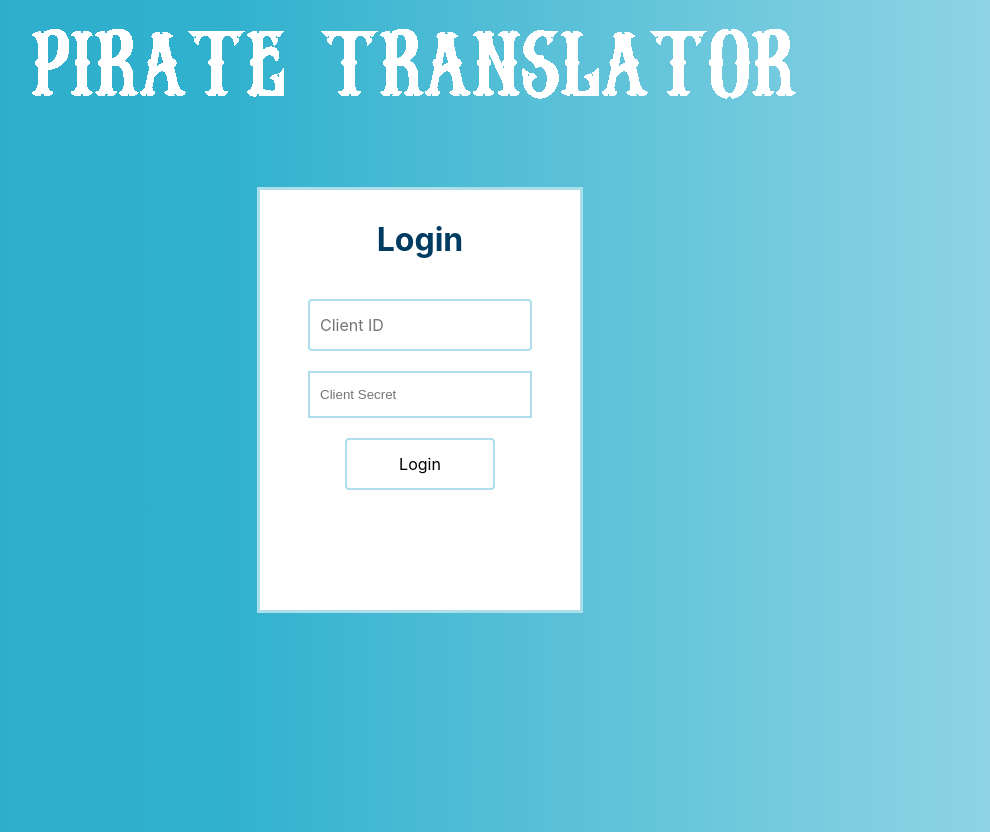
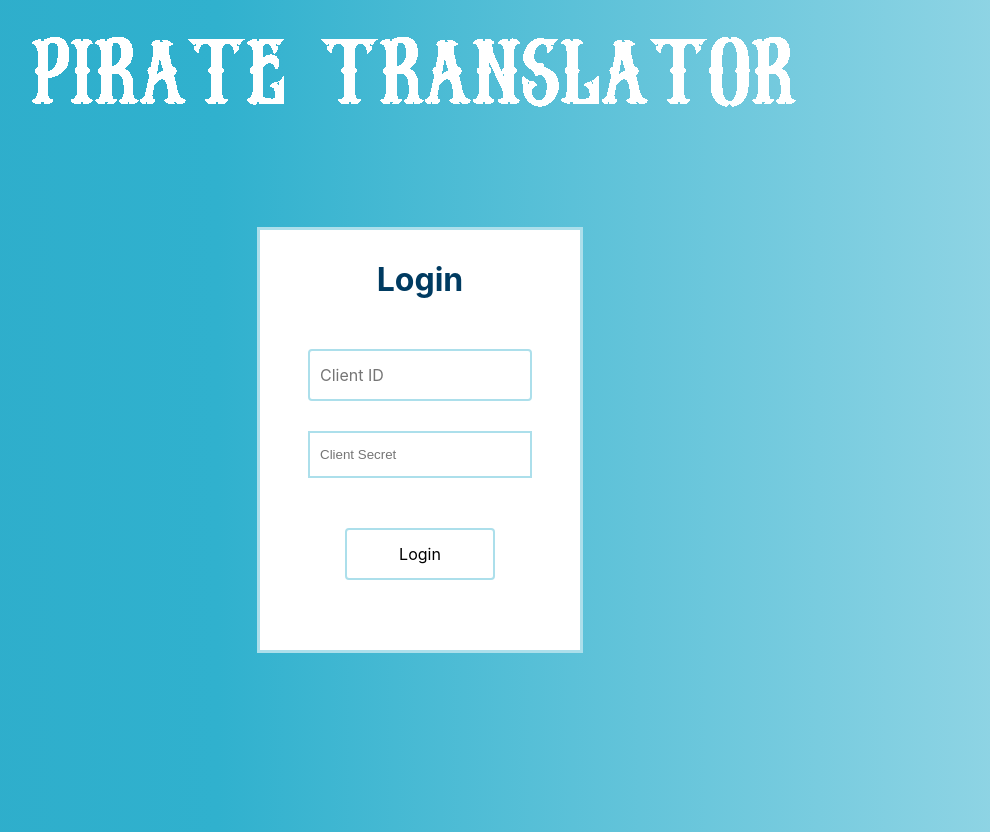
Before and after one commit to Lee-David-88/pirate-translator-frontend, a React (Create React App) app: page /login in a window 1280 px wide. Shown: the whole page, without its empty margins (220-1210 px from the left). Built offline with nearby package versions, Linux system fonts and the light colour scheme; no server answers.

Commit message:
Update Styling

```diff
--- a/src/index.css
+++ b/src/index.css
@@ -41,7 +41,7 @@ p {
 
 .center {
 	position: absolute;
-	top: 50%;
+	top: 55%;
 	left: 50%;
 	transform: translate(-50%, -50%);
 	width: 300px;
@@ -62,7 +62,7 @@ p {
 	border: none;
 	background: none;
 	display: block;
-	margin: 20px auto;
+	margin: 30px auto;
 	border: 2px solid;
 	border-color: #acdfeb;
 	padding: 14px 10px;
@@ -74,7 +74,7 @@ p {
 .center button {
 	background: none;
 	display: block;
-	margin: 20px auto;
+	margin: 50px auto;
 	text-align: center;
 	border: 2px solid;
 	border-color: #acdfeb;
@@ -93,8 +93,10 @@ body {
 
 .main-logo {
 	display: block;
-  	margin-left: auto;
-  	margin-right: auto;
+	position: absolute;
+	top: 10%;
+	left: 50%;
+	transform: translate(-50%, -50%);
 }
 
 @keyframes gradient {
```
